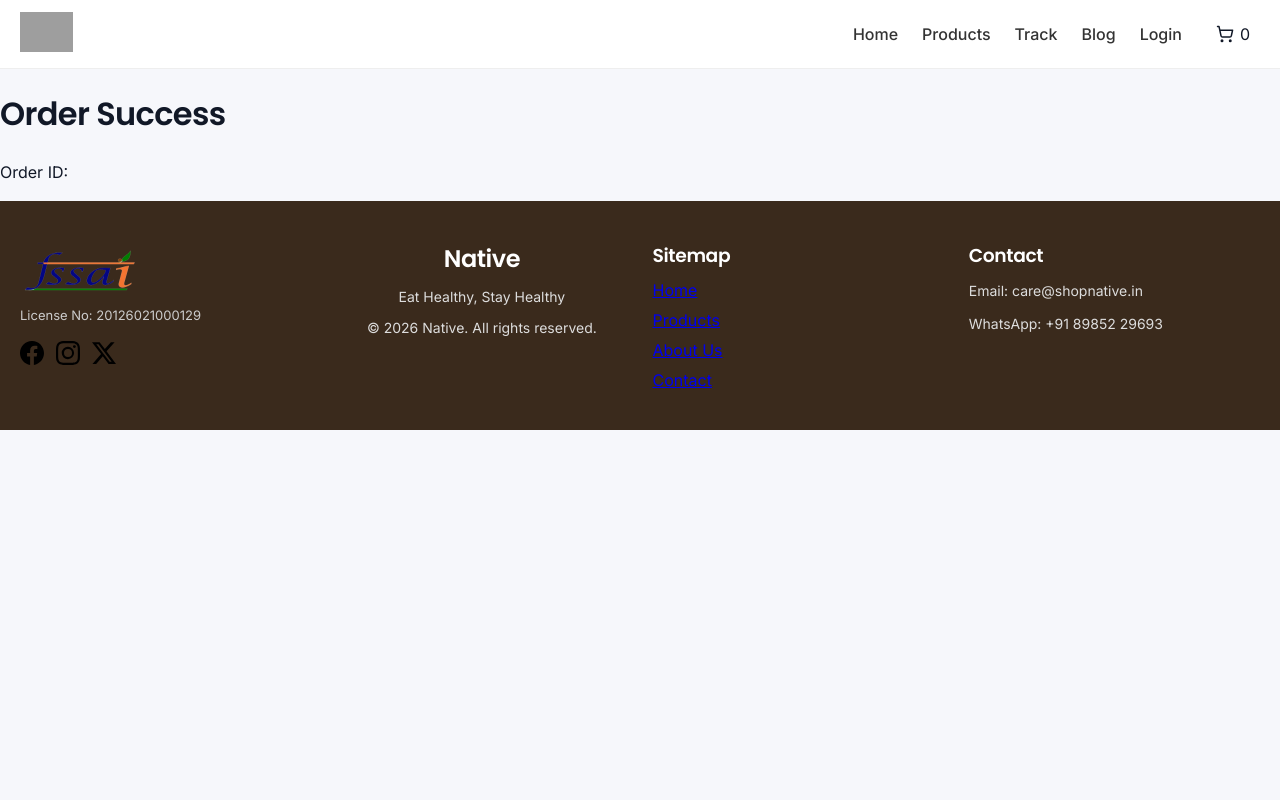
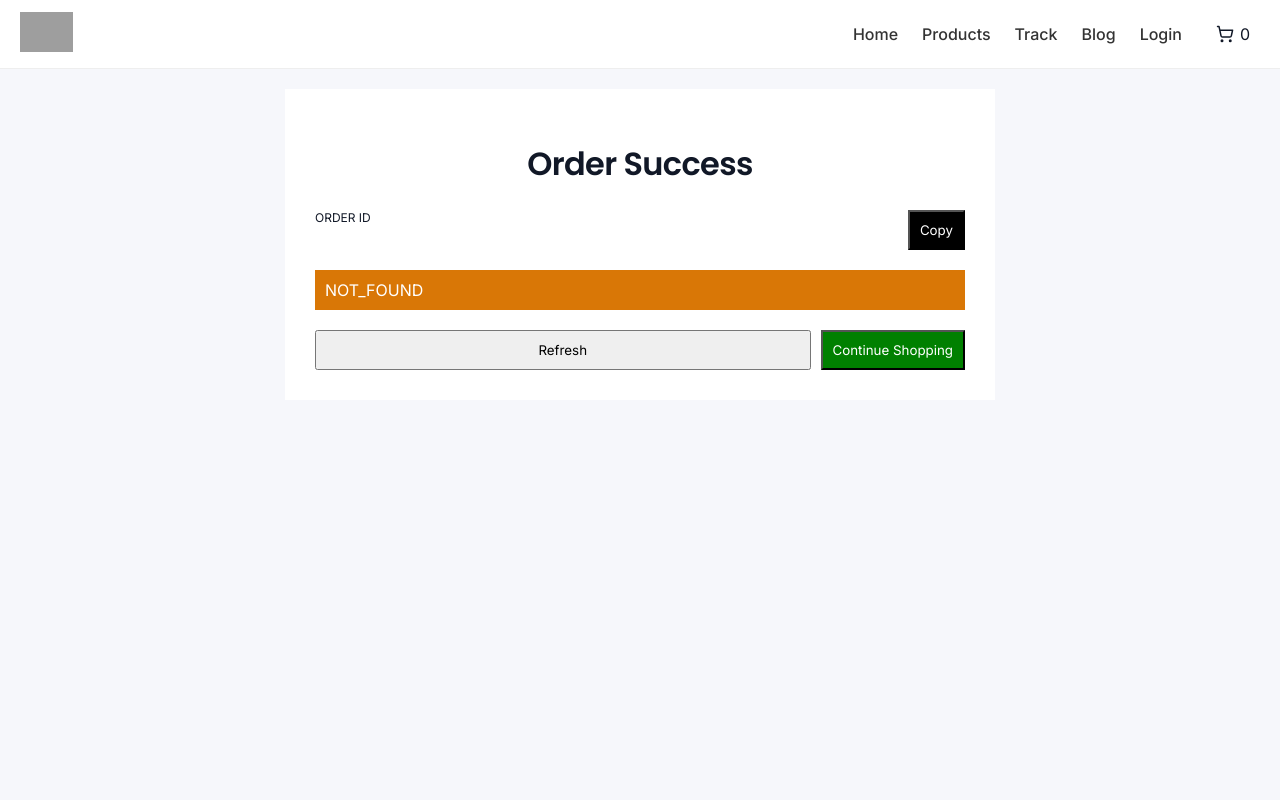
Before and after one commit to nagarajukandula55/native, a Next.js app: page /order-success in a window 1280 px wide. Shown: the top 800 px of the page. Built offline with nearby package versions, Linux system fonts and the light colour scheme; grey boxes are pictures that could not be loaded.

Commit message:
Update OrderSuccessClient.js

```diff
--- a/app/order-success/OrderSuccessClient.js
+++ b/app/order-success/OrderSuccessClient.js
@@ -2,19 +2,200 @@
 
 import { useSearchParams } from "next/navigation";
 import { useEffect, useState } from "react";
+import Link from "next/link";
 
 export default function OrderSuccessClient() {
   const params = useSearchParams();
+
   const [orderId, setOrderId] = useState("");
+  const [order, setOrder] = useState(null);
+  const [status, setStatus] = useState("LOADING");
+  const [loading, setLoading] = useState(true);
+  const [refreshing, setRefreshing] = useState(false);
+  const [invoice, setInvoice] = useState(null);
+  const [invoiceLoading, setInvoiceLoading] = useState(false);
+  const [invoiceRequested, setInvoiceRequested] = useState(false);
 
   useEffect(() => {
-    setOrderId(params.get("orderId") || "");
+    const id =
+      params.get("orderId") ||
+      sessionStorage.getItem("lastOrderId");
+
+    if (!id) {
+      setStatus("NOT_FOUND");
+      setLoading(false);
+      return;
+    }
+
+    setOrderId(id);
+    sessionStorage.setItem("lastOrderId", id);
+
+    fetchOrder(id);
+
+    const interval = setInterval(() => {
+      fetchOrder(id, true);
+    }, 15000);
+
+    return () => clearInterval(interval);
   }, [params]);
 
+  const fetchOrder = async (id, silent = false) => {
+    try {
+      if (!silent) setRefreshing(true);
+
+      const res = await fetch(
+        `https://www.angroup.in/api/orders/get-by-id?orderId=${id}`,
+        { cache: "no-store" }
+      );
+
+      const data = await res.json();
+
+      if (!res.ok || !data?.success) {
+        setStatus("NOT_FOUND");
+        return;
+      }
+
+      setOrder(data.order);
+      setStatus(data.order?.status || "PENDING_PAYMENT");
+
+      const inv = data.order?.invoice;
+
+      if (inv?.invoiceNumber) {
+        setInvoice(inv);
+      }
+
+      if (
+        ["PAID", "PROCESSING", "PACKED", "DISPATCHED", "DELIVERED"].includes(
+          data.order?.status
+        ) &&
+        !invoiceRequested
+      ) {
+        setInvoiceRequested(true);
+        generateInvoice(id);
+      }
+    } catch (err) {
+      setStatus("ERROR");
+    } finally {
+      setLoading(false);
+      setRefreshing(false);
+    }
+  };
+
+  const generateInvoice = async (id) => {
+    try {
+      setInvoiceLoading(true);
+
+      const res = await fetch(
+        "https://www.angroup.in/api/invoice/generate",
+        {
+          method: "POST",
+          headers: { "Content-Type": "application/json" },
+          body: JSON.stringify({ orderId: id }),
+        }
+      );
+
+      const data = await res.json();
+
+      if (data?.success) {
+        setInvoice({
+          invoiceNumber: data.invoiceNumber,
+          invoiceUrl: data.invoiceUrl,
+        });
+      }
+    } catch (err) {
+      console.error(err);
+    } finally {
+      setInvoiceLoading(false);
+    }
+  };
+
+  const copyOrderId = async () => {
+    await navigator.clipboard.writeText(orderId);
+    alert("Order ID copied");
+  };
+
+  const getStatusColor = () => {
+    switch (status) {
+      case "PAID":
+        return "#16a34a";
+      case "PROCESSING":
+        return "#2563eb";
+      case "PACKED":
+        return "#7c3aed";
+      case "DISPATCHED":
+        return "#ea580c";
+      case "DELIVERED":
+        return "#059669";
+      case "FAILED":
+        return "#dc2626";
+      default:
+        return "#d97706";
+    }
+  };
+
   return (
-    <div>
-      <h1>Order Success</h1>
-      <p>Order ID: {orderId}</p>
+    <div style={styles.page}>
+      <div style={styles.card}>
+
+        <h1 style={styles.title}>Order Success</h1>
+
+        <div style={styles.orderCard}>
+          <div>
+            <div style={styles.label}>ORDER ID</div>
+            <div style={styles.orderId}>{orderId}</div>
+          </div>
+
+          <button onClick={copyOrderId} style={styles.copyBtn}>
+            Copy
+          </button>
+        </div>
+
+        <div
+          style={{
+            ...styles.statusBox,
+            background: getStatusColor(),
+          }}
+        >
+          {status}
+        </div>
+
+        {invoice?.invoiceNumber && (
+          <div style={styles.infoBox}>
+            <b>Invoice: {invoice.invoiceNumber}</b>
+          </div>
+        )}
+
+        <div style={styles.actions}>
+          <button
+            onClick={() => fetchOrder(orderId)}
+            style={styles.refreshBtn}
+          >
+            Refresh
+          </button>
+
+          <Link href="/products">
+            <button style={styles.shopBtn}>Continue Shopping</button>
+          </Link>
+        </div>
+
+      </div>
     </div>
   );
 }
+
+/* ================= STYLES ================= */
+
+const styles = {
+  page: { minHeight: "100vh", padding: 20 },
+  card: { maxWidth: 650, margin: "auto", padding: 30, background: "#fff" },
+  title: { textAlign: "center" },
+  orderCard: { display: "flex", justifyContent: "space-between" },
+  label: { fontSize: 12 },
+  orderId: { fontWeight: 700 },
+  copyBtn: { background: "#000", color: "#fff", padding: 10 },
+  statusBox: { padding: 10, color: "#fff", marginTop: 20 },
+  infoBox: { marginTop: 20 },
+  actions: { display: "flex", gap: 10, marginTop: 20 },
+  refreshBtn: { flex: 1 },
+  shopBtn: { background: "green", color: "#fff", padding: 10 },
+};
```
